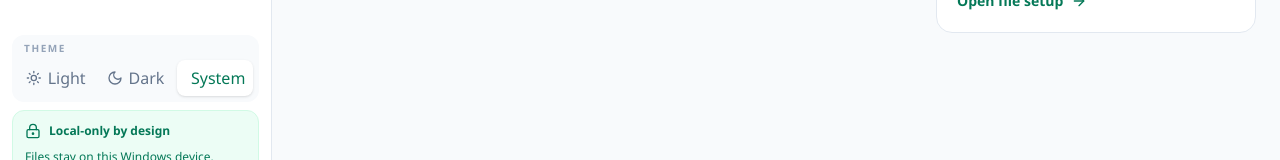
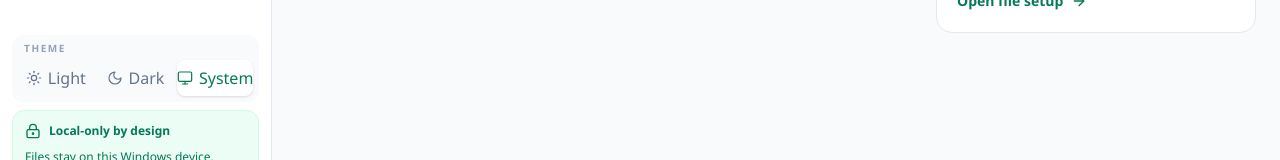
Before and after one commit to xKurty06/clario, a React (Vite) app in the folder frontend/: page / in a window 1280 px wide. Shown: the part 608-768 px from the top of the page. Built offline with nearby package versions, Linux system fonts and the light colour scheme; no server answers.

Commit message:
fix: update theme switcher icon and add missing component to tsconfig

```diff
--- a/frontend/src/components/layout/ThemeSwitcher.tsx
+++ b/frontend/src/components/layout/ThemeSwitcher.tsx
@@ -1,4 +1,4 @@
-import { Laptop, Moon, Sun } from "lucide-react";
+import { Monitor, Moon, Sun } from "lucide-react";
 import { useEffect, useState } from "react";
 
 type ThemePreference = "light" | "dark" | "system";
@@ -9,7 +9,7 @@ const THEME_STORAGE_KEY = "clario:theme";
 const themeOptions: Array<{ value: ThemePreference; label: string; icon: typeof Sun }> = [
   { value: "light", label: "Light", icon: Sun },
   { value: "dark", label: "Dark", icon: Moon },
-  { value: "system", label: "System", icon: Laptop },
+  { value: "system", label: "System", icon: Monitor },
 ];
 
 function readStoredTheme(): ThemePreference {
@@ -66,7 +66,7 @@ export function ThemeSwitcher({ collapsed = false }: { collapsed?: boolean }) {
         aria-label={`Theme: ${theme === "system" ? `System ${resolvedTheme}` : theme}. Click to toggle light or dark.`}
         className="mx-auto grid size-10 place-items-center rounded-xl bg-white text-slate-600 transition hover:bg-slate-100 hover:text-emerald-700 focus-visible:outline focus-visible:outline-2 focus-visible:outline-offset-2 focus-visible:outline-emerald-700"
       >
-        <Icon aria-hidden="true" className="size-4" />
+        <Icon aria-hidden="true" className="size-4 shrink-0" strokeWidth={1.8} />
       </button>
     );
   }
@@ -88,7 +88,7 @@ export function ThemeSwitcher({ collapsed = false }: { collapsed?: boolean }) {
               aria-pressed={selected}
               title={`Use ${label.toLowerCase()} theme`}
             >
-              <Icon aria-hidden="true" className="size-4" />
+              <Icon aria-hidden="true" className="size-4 shrink-0" strokeWidth={1.8} />
               {label}
             </button>
           );
```
Also changed, not shown: 1 other file (tests, documents, lock files or other folders).
